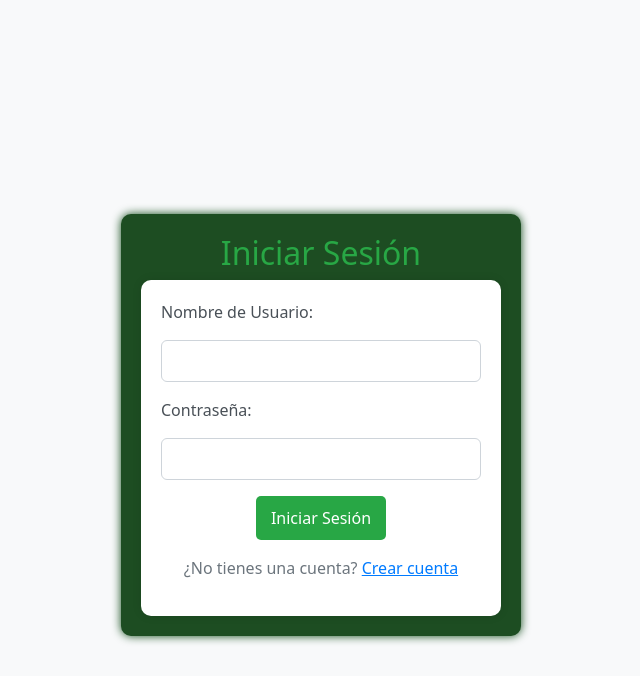
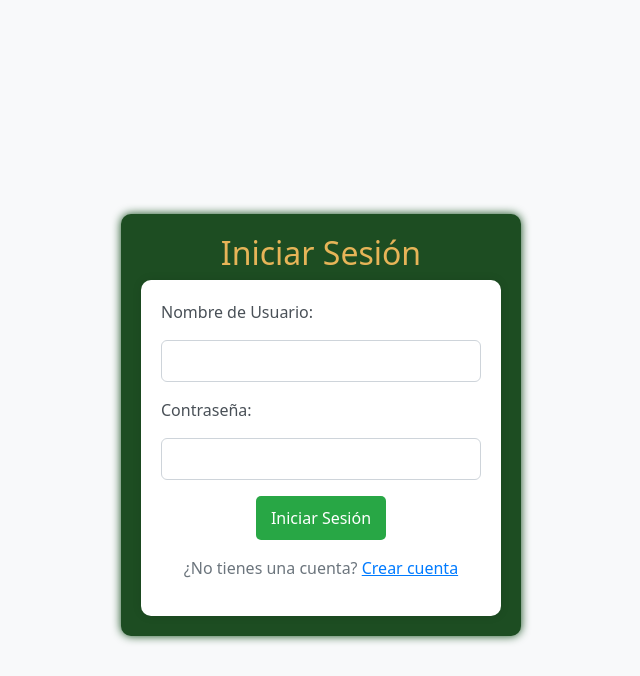
Before and after one commit to lenny1214/Banquito, a PHP site: page /html/login.php in a window 1280 px wide. Shown: the top 676 px of the page, without its empty margins (319-959 px from the left). Run offline with PHP 8.4, Linux system fonts and the light colour scheme.

Commit message:
estilo login

```diff
--- a/css/style.css
+++ b/css/style.css
@@ -92,7 +92,7 @@ body {
 
 h2 {
     text-align: center;
-    color: #28a745;
+    color: #e6b458;
 }
 
 form {
@@ -124,7 +124,7 @@ input[type="submit"] {
 }
 
 input[type="submit"]:hover {
-    background-color: #218838;
+    background-color: #d1a95a;
 }
 
 p {
```
